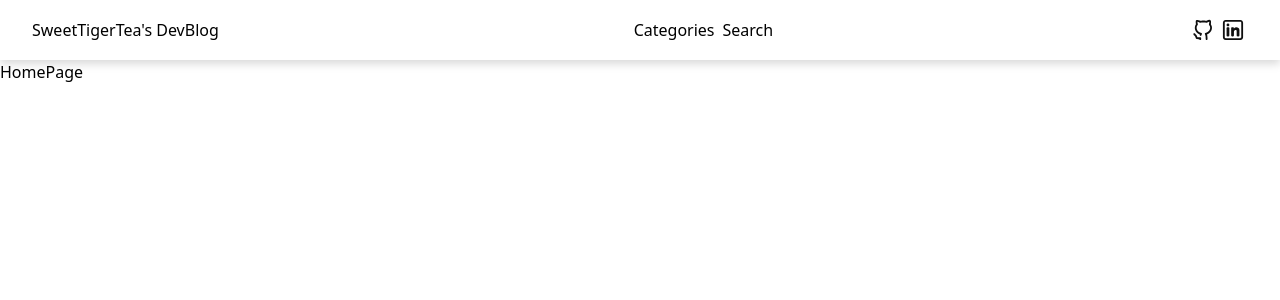
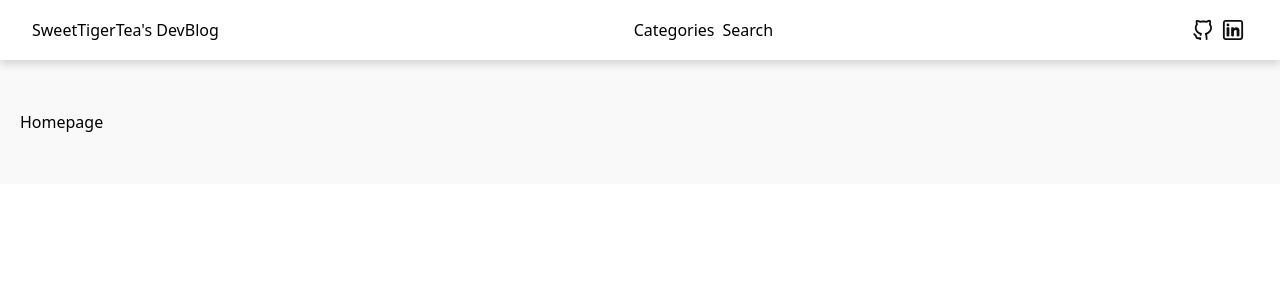
Before and after one commit to sweettigertea/VRTS-dev-blog, a React (Vite) app: page / in a window 1280 px wide. Shown: the top 300 px of the page. Built offline with nearby package versions, Linux system fonts and the light colour scheme.

Commit message:
Fixed swapped Homepage and Article pages.

```diff
--- a/src/pages/Article.jsx
+++ b/src/pages/Article.jsx
@@ -2,10 +2,8 @@ import React from 'react'
 
 const Article = () => {
   return (
-    <div className='w-full bg-[#f9f9f9] py-[50px]'>
-      <div className='max-w-[1240px] mx-auto'>
-        Article Details
-      </div>
+    <div >
+      Article Details
     </div>
   )
 }
--- a/src/pages/Homepage.jsx
+++ b/src/pages/Homepage.jsx
@@ -3,8 +3,10 @@ import {Link} from "react-router-dom";
 
 export default function Homepage() {
     return (
-        <div>
-            HomePage
+        <div className='w-full bg-[#f9f9f9] py-[50px]'>
+            <div className='max-w-[1240px] mx-auto'>
+                Homepage
+            </div>
         </div>
     );
 };
```
